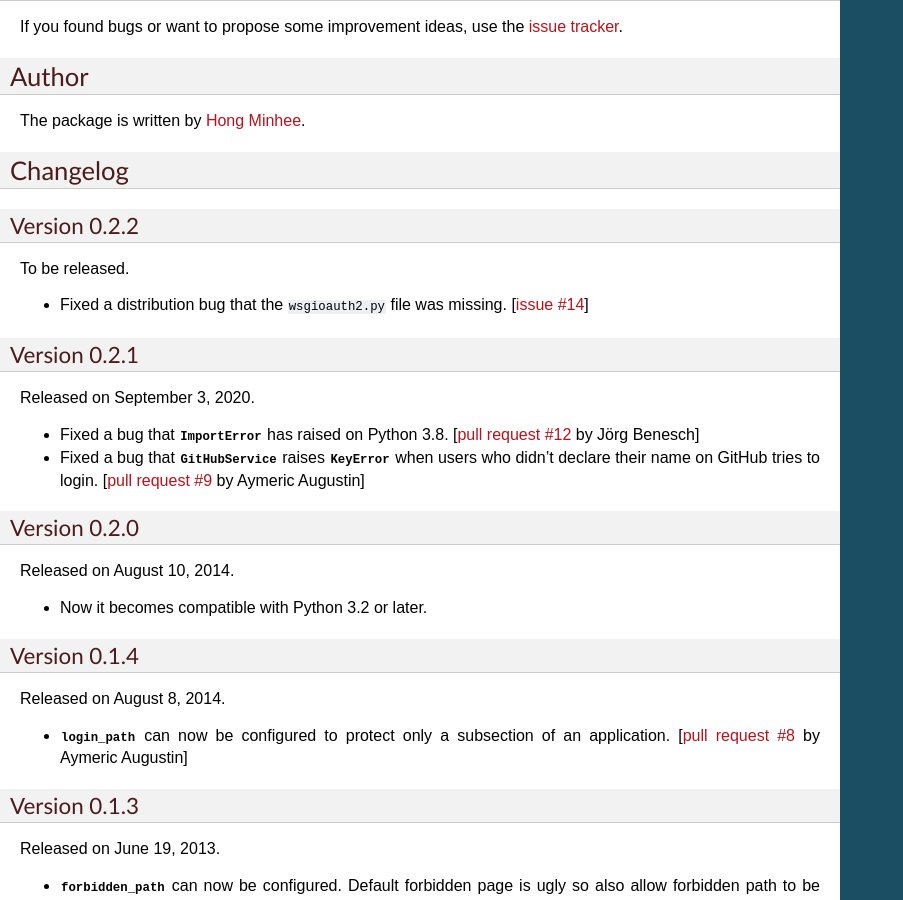
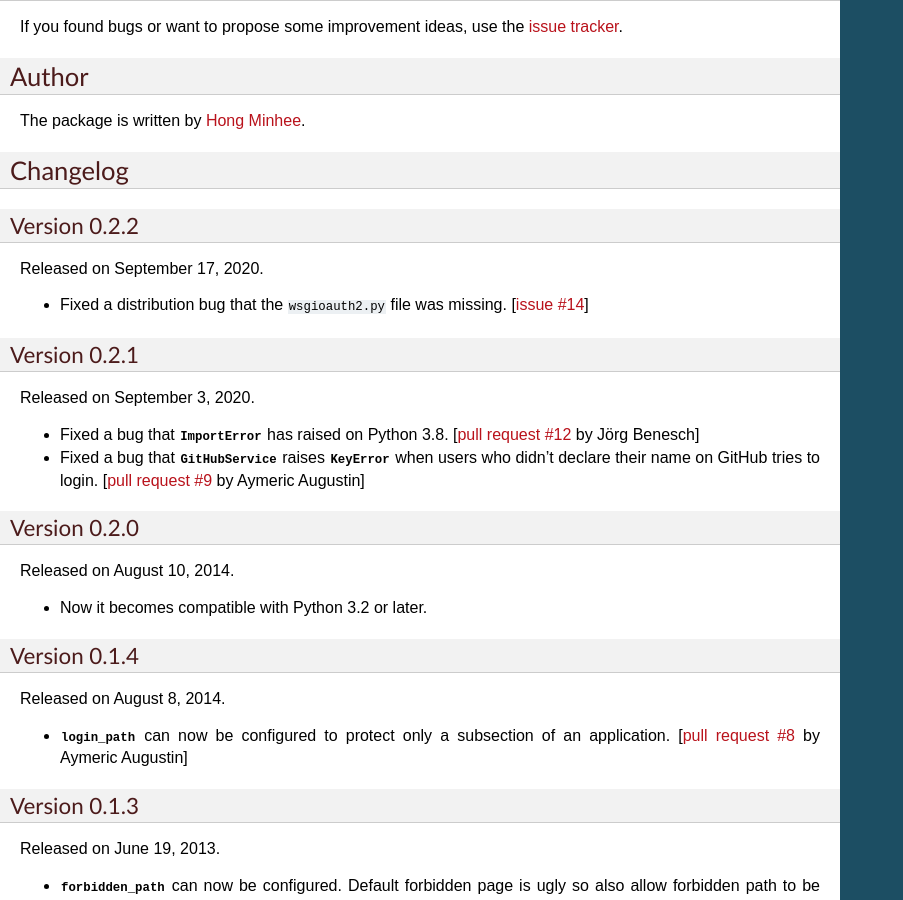
Before and after one commit to dahlia/wsgi-oauth2, a Sphinx documentation site: the page built from docs/index.rst, in a window 1280 px wide and 900 px high, scrolled down 1976 px. Shown: the whole window, without its empty margins (0-903 px from the left). Built offline with Sphinx 7.4.7, drawn with Linux system fonts in a browser that asks for light colours.

Commit message:
Release 0.2.2

```diff
--- a/docs/index.rst
+++ b/docs/index.rst
@@ -130,7 +130,7 @@ Changelog
 Version 0.2.2
 '''''''''''''
 
-To be released.
+Released on September 17, 2020.
 
 - Fixed a distribution bug that the :file:`wsgioauth2.py` file was missing.
   [:issue:`14`]
```
